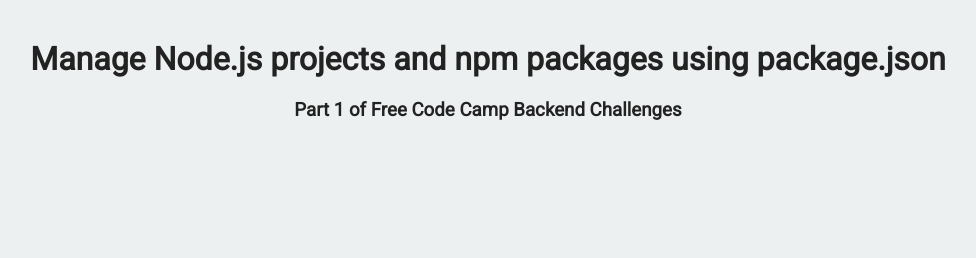
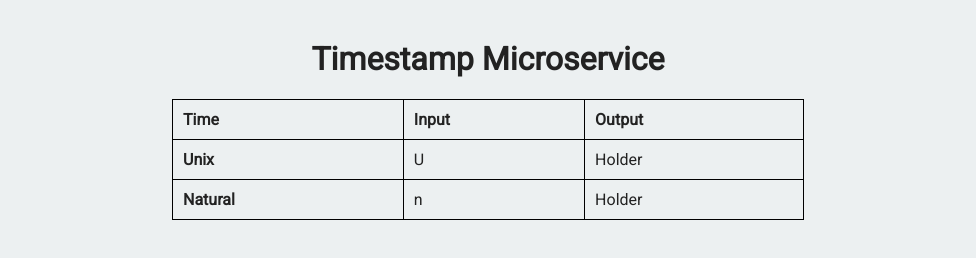
Before and after one commit to hcuffy/timestamp, a website: page views/index.html in a window 1280 px wide. Shown: the whole page, without its empty margins (152-1128 px from the left). Drawn offline with Linux system fonts and the light colour scheme.

Commit message:
🍨🎷 Updated with Glitch

```diff
--- a/public/style.css
+++ b/public/style.css
@@ -33,3 +33,15 @@
 	margin: 20px auto 0 auto;
 	display: block;
 }
+table{
+  width:50%;
+  margin: auto;
+  text-align: left;
+  border-collapse: collapse;
+}
+th, td{
+  border: 1px solid black;
+  border-collapse: collapse;
+  padding: 10px;
+
+}
--- a/views/index.html
+++ b/views/index.html
@@ -10,8 +10,26 @@
 
    <body>
       <div class="container">
-         <h1>Manage Node.js projects and npm packages using package.json</h1>
-         <h3>Part 1 of Free Code Camp Backend Challenges</h3>
+         <h1>Timestamp Microservice</h1>
+         <table class ="theTable">
+  <tr>
+    <th>Time</th>
+    <th>Input</th>
+    <th>Output</th>
+
+  </tr>
+  <tr>
+    <th>Unix</th>
+    <td class ="u_time"> U</td>
+    <td>Holder</td>
+
+  </tr>
+  <tr>
+    <th>Natural</th>
+    <td id ="n_time">n</td>
+    <td>Holder</td>
+  </tr>
+</table>
       </div>
    </body>
 
```
Also changed, not shown: server.js (+57 -10 lines).
